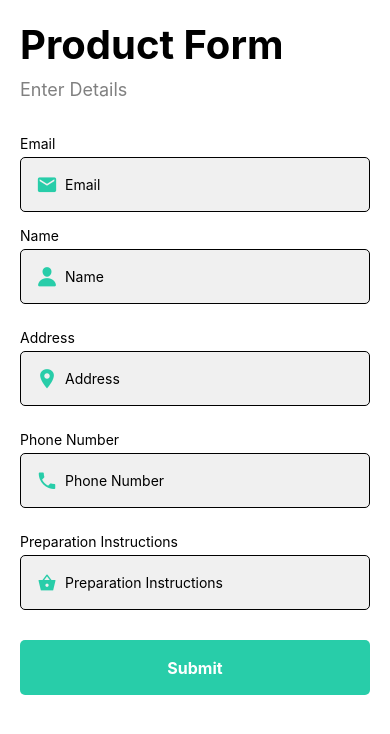
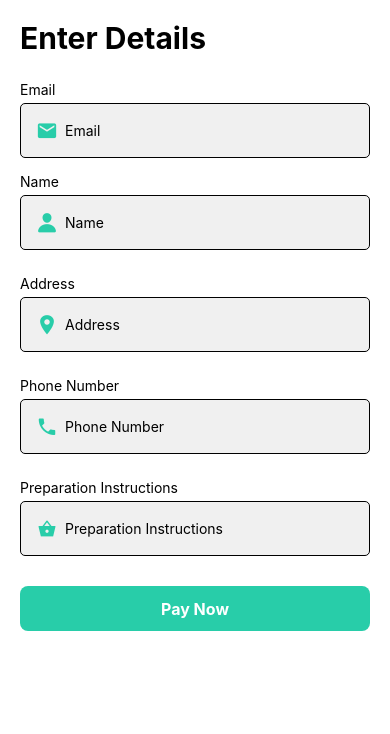
Before and after one commit to Chirag-3110/Str_UserApp, a React Native app: screen /ProductForm in a window 390 px wide. Shown: the top 734 px of the page. Built offline with nearby package versions, Linux system fonts and the light colour scheme.

Commit message:
updating carrt

```diff
--- a/src/Screens/ProductDetails.js
+++ b/src/Screens/ProductDetails.js
@@ -46,13 +46,32 @@ const DATA = [
         Price: "200/-"
     },
 ]
-const ProductDetials = ({navigation}) => {
+const TotalPrice = 0;
+const ProductDetials = ({ route, navigation }) => {
+    const { selectedOrderArray } = route.params;
+    let TP = 0;
+    let mainPrice
+    useEffect(() => {
+        CalCuTotalPrice();
+
+    }, [])
     const [counter, setcounter] = useState(1);
+    const [TotalPriceFinal, setTotalPriceFinal] = useState(0)
     const Increment = () => {
         setcounter(counter + 1)
     }
     const Decrement = () => {
         setcounter(counter - 1)
+    }
+    const CalCuTotalPrice = () => {
+        for (i = 0; i < selectedOrderArray.length; i++) {
+            IntegerAmount = parseInt(selectedOrderArray[i].price)
+            console.log("IntAMourt", IntegerAmount)
+            TP = TP + IntegerAmount
+        }
+        console.log("total proce is", TP)
+        const lastAmount = TP
+        setTotalPriceFinal(lastAmount)
     }
 
     return (
@@ -62,13 +81,13 @@ const ProductDetials = ({navigation}) => {
             </View>
             <ScrollView style={styles.MiddleView}>
                 {
-                    DATA.map((item, index) => (
+                    selectedOrderArray.map((item, index) => (
                         <>
                             <View style={styles.ProInfoBox}>
-                                <Image source={{ uri: item.Image }} style={styles.ProImage} />
+                                <Image source={{ uri: item.image }} style={styles.ProImage} />
                                 <View style={styles.ProductDescPrice}>
-                                    <Text style={styles.DescText}>{item.Desc}</Text>
-                                    <Text style={styles.PriceText}>Price : {item.Price}</Text>
+                                    <Text style={styles.DescText}>{item.name}</Text>
+                                    <Text style={styles.PriceText}>Price : {item.price}</Text>
                                 </View>
                                 <View style={styles.QuantityView}>
                                     <View style={styles.MainPSView}>
@@ -90,10 +109,11 @@ const ProductDetials = ({navigation}) => {
             </ScrollView>
             <View style={styles.BottomView}>
                 <View>
-                    <Text style={styles.TotalPriceText}>Total Price :900</Text>
+                    <Text style={styles.TotalPriceText}>Total Price :{TotalPriceFinal}</Text>
                 </View>
-                <TouchableOpacity style={styles.PayNowBtn}>
-                    <Text style={styles.PayNowBtnText} onPress={()=>{navigation.navigate("ProductForm")}}>Pay now</Text>
+                <TouchableOpacity style={styles.PayNowBtn} onPress={() => { navigation.navigate("ProductForm") }}>
+                    <Text style={styles.PayNowBtnText}
+                    >Add Instruction</Text>
                 </TouchableOpacity>
             </View>
         </View>
--- a/src/Screens/ProductForm.js
+++ b/src/Screens/ProductForm.js
@@ -1,111 +1,111 @@
 import React, { useEffect } from 'react';
 import {
     View,
-    Text,StyleSheet, TextInput, TouchableOpacity
+    Text, StyleSheet, TextInput, TouchableOpacity
 } from 'react-native';
 import Ionicons from 'react-native-vector-icons/Ionicons';
 import MaterialCommunityIcons from 'react-native-vector-icons/MaterialCommunityIcons';
-const ProductForm=()=>{
+const ProductForm = () => {
 
-    return(
+    return (
         <View style={styles.body}>
 
-            <Text style={styles.heading}>Product Form</Text>
-            <Text style={styles.subheading}>Enter Details</Text>
+            {/* <Text style={styles.heading}>Product Form</Text> */}
+            <Text style={styles.heading}>Enter Details</Text>
 
             <View style={styles.form}>
 
                 <Text style={styles.label}>Email</Text>
                 <View style={styles.container}>
-                <MaterialCommunityIcons name='email'color={'#28CDA9'} size={22}/>
-                <TextInput style={{marginLeft:7}} placeholder='Email'/>
+                    <MaterialCommunityIcons name='email' color={'#28CDA9'} size={22} />
+                    <TextInput style={{ marginLeft: 7 }} placeholder='Email' />
                 </View>
-              <View style={{marginVertical:10,}}>
+                <View style={{ marginVertical: 10, }}>
 
                     <Text style={styles.label}>Name</Text>
                     <View style={styles.container}>
-                    <Ionicons name='person' color={'#28CDA9'} size={22}/>
-                    <TextInput style={{marginLeft:7}} placeholder='Name'/>
+                        <Ionicons name='person' color={'#28CDA9'} size={22} />
+                        <TextInput style={{ marginLeft: 7 }} placeholder='Name' />
                     </View>
                 </View>
 
-              <View style={{marginVertical:10}}>
+                <View style={{ marginVertical: 10 }}>
                     <Text style={styles.label}>Address</Text>
                     <View style={styles.container}>
-                    <Ionicons name='ios-location-sharp' color={'#28CDA9'} size={22}/>
-                    <TextInput style={{marginLeft:7}} placeholder='Address'/>
+                        <Ionicons name='ios-location-sharp' color={'#28CDA9'} size={22} />
+                        <TextInput style={{ marginLeft: 7 }} placeholder='Address' />
                     </View>
                 </View>
 
-              <View style={{marginVertical:10}}>
+                <View style={{ marginVertical: 10 }}>
                     <Text style={styles.label}>Phone Number</Text>
                     <View style={styles.container}>
-                    <MaterialCommunityIcons name='phone'color={'#28CDA9'} size={22}/>
-                    <TextInput style={{marginLeft:7}} placeholder='Phone Number' />
+                        <MaterialCommunityIcons name='phone' color={'#28CDA9'} size={22} />
+                        <TextInput style={{ marginLeft: 7 }} placeholder='Phone Number' />
                     </View>
                 </View>
 
-              <View style={{marginVertical:10}}>
+                <View style={{ marginVertical: 10 }}>
                     <Text style={styles.label}>Preparation Instructions</Text>
                     <View style={styles.container}>
-                    <Ionicons name='basket-sharp' color={'#28CDA9'} size={22}/>
-                    <TextInput style={{marginLeft:7}} placeholder='Preparation Instructions'/>
+                        <Ionicons name='basket-sharp' color={'#28CDA9'} size={22} />
+                        <TextInput style={{ marginLeft: 7 }} placeholder='Preparation Instructions' />
                     </View>
                 </View>
 
             </View>
 
             <TouchableOpacity style={styles.submitbtn}>
-                <Text style={styles.submittext}>Submit</Text>
+                <Text style={styles.submittext}>Pay Now</Text>
             </TouchableOpacity>
         </View>
     )
 }
 export default ProductForm;
 const styles = StyleSheet.create({
-    body:{
-        paddingTop:20,
-        paddingHorizontal:20,
-        backgroundColor:"white",
-        flex:1
+    body: {
+        paddingTop: 20,
+        paddingHorizontal: 20,
+        backgroundColor: "white",
+        flex: 1
     },
-    heading:{
-        color:"black",
-        fontSize:40,
-        fontWeight:"bold"
+    heading: {
+        color: "black",
+        fontSize: 30,
+        fontWeight: "700"
     },
-    subheading:{
-        color:"grey",
-        fontSize:18,
-        marginVertical:10
+    subheading: {
+        color: "grey",
+        fontSize: 18,
+        marginVertical: 10
     },
-    form:{
-        marginVertical:20,
-        marginBottom:20
+    form: {
+        marginVertical: 20,
+        marginBottom: 20
     },
-    label:{
-        marginVertical:5,
-        fontSize:14,
-        color:"grey,"
+    label: {
+        marginVertical: 5,
+        fontSize: 14,
+        color: "grey,"
     },
-    container:{
-        height:55,
-        backgroundColor:"#F0F0F0",
-        flexDirection:"row",
-        paddingHorizontal:15,
-        borderWidth:0.5,
-        borderRadius:5,
-        alignItems:"center"
+    container: {
+        height: 55,
+        backgroundColor: "#F0F0F0",
+        flexDirection: "row",
+        paddingHorizontal: 15,
+        borderWidth: 0.5,
+        borderRadius: 5,
+        alignItems: "center"
     },
-    submitbtn:{
-        height:55,
-        width:"100%",
-        backgroundColor:"#28CDA9",
-        justifyContent:"center",
-        alignItems:"center",
-        borderRadius:5
+    submitbtn: {
+        height: 45,
+        width: "100%",
+        backgroundColor: "#28CDA9",
+        justifyContent: "center",
+        alignItems: "center",
+        borderRadius: 8
     },
-    submittext:{
+    submittext: {
         fontSize: 16,
         color: "white",
         fontWeight: "700"
```
Also changed, not shown: src/AppData/ItemData.js, 1 other file (tests, documents, lock files or other folders). Lines whose indentation alone changed are shown as unchanged.
